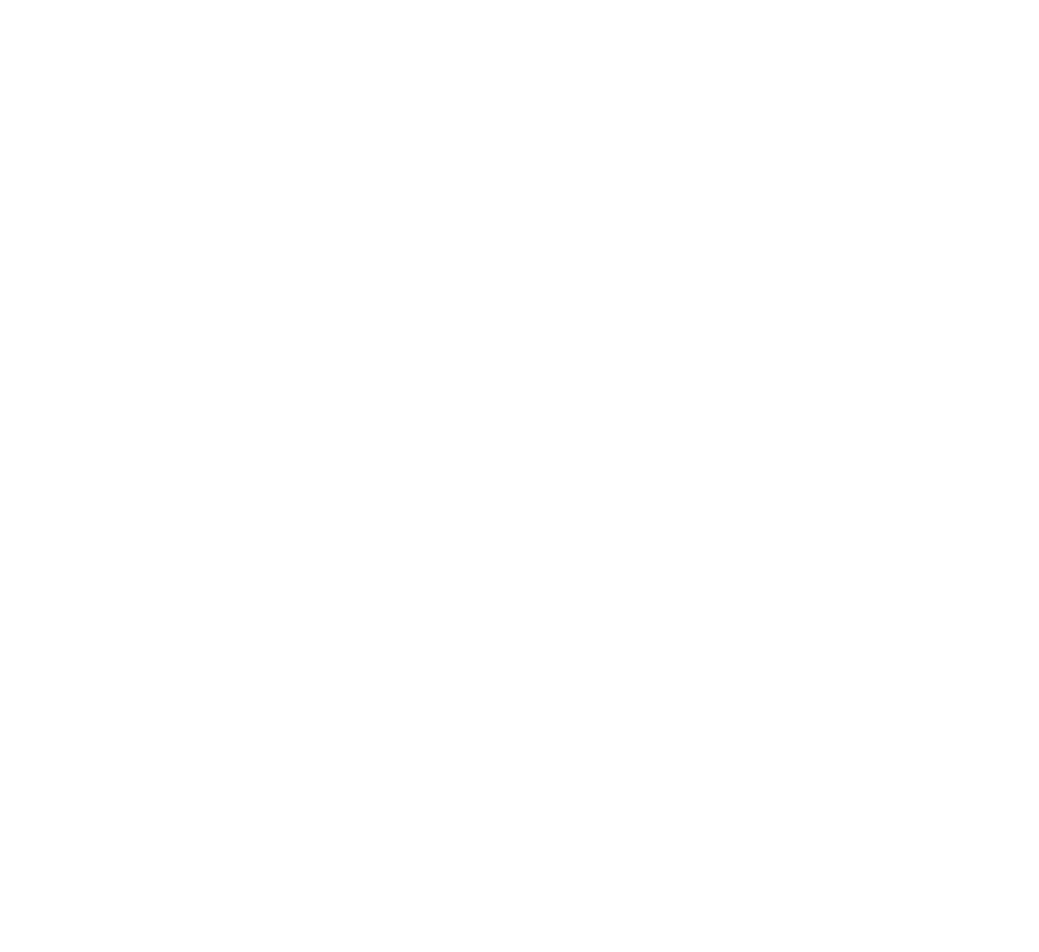
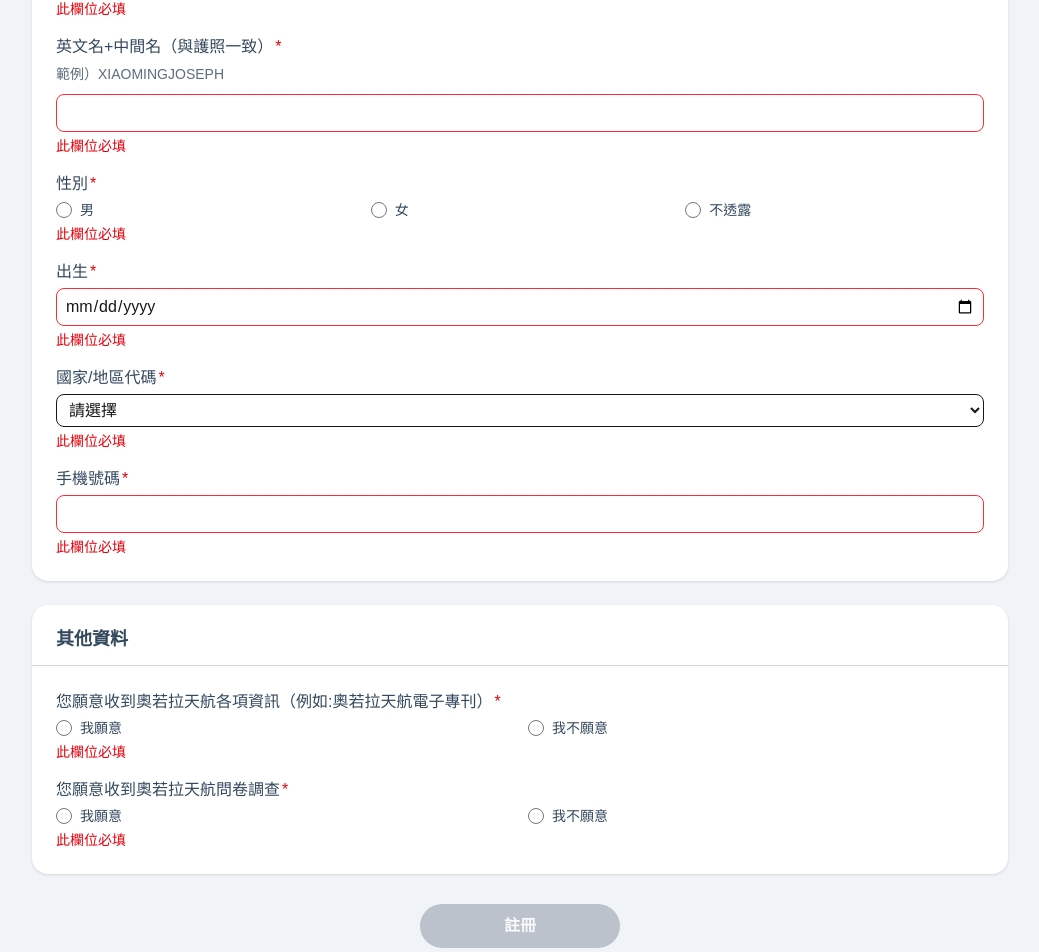
Before and after one commit to CHIAO919/aurorasky, a Next.js app: page /signup in a window 1280 px wide. Before the commit this address had no page. Shown: the part 820-1772 px from the top of the page, without its empty margins (120-1159 px from the left). Before the commit the page ends 864 px from the top, so only its background shows below. Built offline with nearby package versions, Linux system fonts and the light colour scheme.

Commit message:
feat: Implement SignupPage component with form validation and session storage

```diff
--- /dev/null
+++ b/src/app/(site)/signup/page.js
@@ -0,0 +1,129 @@
+'use client';
+import { useRouter } from 'next/navigation';
+import { useState } from 'react';
+import FormCardSwitcher from '@/components/booking/FormCardSwitcher';
+
+const ALLOWED_SPECIAL = "!#$^*";
+const PW_ALLOWED_RE = new RegExp(`^[A-Za-z0-9${ALLOWED_SPECIAL.replace(/[-/\\^$*+?.()|[\]{}]/g, "\\$&")}]{8,30}$`);
+const PW_STRONG_RE = new RegExp(
+    `^(?=.*[A-Z])(?=.*[a-z])(?=.*\\d)(?=.*[${ALLOWED_SPECIAL.replace(/[-/\\^$*+?.()|[\]{}]/g, "\\$&")}]).{8,30}$`
+);
+
+const submittedAt = new Date().toISOString();
+
+const sections = [
+    {
+        key:'account',
+        label:'會員帳號',
+        fields: [
+            {key:'email', label:'電子信箱', type:'email', required:true,},
+            {key:'setPassword', label:'設定密碼', help:'密碼請輸入8-30字元，最少1個大寫字母、最少1個小寫字母、最少1個數字、最少1個特殊符號（常見特殊符號字元如：!、#、$、^、*……等），其他字元不接受。',pattern: PW_ALLOWED_RE.source,
+                validate: (v) => {
+                    if (!v) return '請輸入密碼';
+                    if (!PW_ALLOWED_RE.test(v)) return `僅允許英數字與 ${ALLOWED_SPECIAL.split('').join(' ')}，長度 8–30`;
+                    if (!PW_STRONG_RE.test(v)) return '需含至少 1 個大寫、1 個小寫、1 個數字與 1 個特殊符號';
+                    return null;
+                }, type:'password', required:true,
+            },
+            {key:'checkPassword', label:'確認密碼', type:'password', required:true,
+                validate: (v, data) => {
+                    if (!v) return '請再次輸入密碼';
+                    if (v !== data.setPassword) return '與「設定密碼」不一致';
+                    return null;
+                },
+            },
+        ],
+    },
+    {
+        key:'personalData',
+        label:'個人資料',
+        fields: [
+            {key:'lastName', label:'英文姓（與護照一致）', help:'範例）WANG', required:true,},
+            {key:'firstName', label:'英文名+中間名（與護照一致）', help:'範例）XIAOMINGJOSEPH', required:true,},
+            {key:'gender', label:'性別', type:'radio', required:true, inline: true,
+                options:[
+                    { value: 'male', label: '男' },
+                    { value: 'female', label: '女' },
+                    { value: 'na', label: '不透露', disabled: false },
+                ],
+            },
+            { key: 'birthday',  label: '出生',  type: 'date', required: true },
+            { key: 'nation', label: '國家/地區代碼', type: 'select', required: true,
+                options: [
+                    { value: '', label: '請選擇' },
+                    { value: 'TW', label: '+886（台灣）' },
+                    { value: 'JP', label: '+81（日本）' },
+                    { value: 'KR', label: '+82（韓國）' },
+                ]
+            },
+            { key: 'mobile', label: '手機號碼', type: 'tel',   required: true },
+        ],
+    },
+    {
+        key:'otherData',
+        label:'其他資料',
+        fields: [
+            {key:'information', label:'您願意收到奧若拉天航各項資訊（例如:奧若拉天航電子專刊）', type:'radio', required:true, inline: true,
+                options:[
+                    { value: 'yes', label: '我願意' },
+                    { value: 'no', label: '我不願意' },
+                ],
+            },
+            {key:'survey', label:'您願意收到奧若拉天航問卷調查', type:'radio', required:true, inline: true,
+                options:[
+                    { value: 'yes', label: '我願意' },
+                    { value: 'no', label: '我不願意' },
+                ],
+            },
+        ],
+    },
+];
+
+export default function SignupPage() {
+    const [allValid, setAllValid] = useState(false);
+    const [formData, setFormData] = useState({});
+    const router = useRouter();
+
+    const handleSubmit = () => {
+        if (!allValid) return;
+        try {
+            sessionStorage.setItem('aurora_signup_profile', JSON.stringify(formData));
+            sessionStorage.setItem('aurora_signup_submittedAt', submittedAt);
+        } catch (err) {
+            console.error('儲存失敗', err);
+        }
+        router.push('/signup/complete');
+    };
+
+    return (
+        <div className='bg-bg-blue'>
+            <div className="max-w-5xl mx-auto p-6 space-y-8">
+                <h3 className='text-xl md:text-2xl font-bold text-text-blue mb-[25px]'>註冊成為SkyTier Gold</h3>
+
+                <div>
+                    <FormCardSwitcher
+                        sections={sections}
+                        sessionKey="aurora_signup_profile"
+                        onChange={setFormData}
+                        onAllValidChange={setAllValid}
+                    />
+
+                    <div className='text-center mt-[30px]'>
+                        <button
+                            type="button"
+                            disabled={!allValid}
+                            className={[
+                                'w-[200px] inline-flex items-center justify-center px-6 py-2.5 rounded-full text-white font-bold transition',
+                                'bg-main-blue hover:bg-blue-700',
+                                'disabled:bg-gray-400 disabled:cursor-not-allowed disabled:hover:bg-gray-400 disabled:opacity-60'
+                            ].join(' ')}
+                            onClick={handleSubmit}
+                        >
+                            註冊
+                        </button>
+                    </div>
+                </div>
+            </div>
+        </div>
+    );
+}
```
